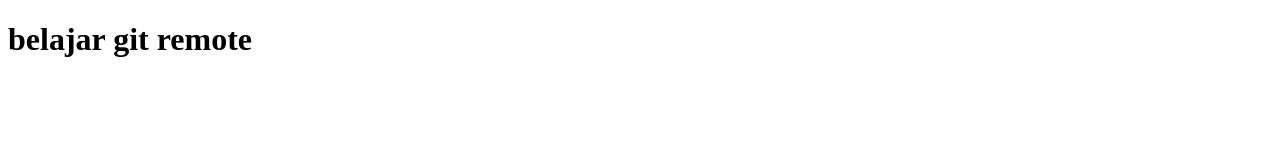
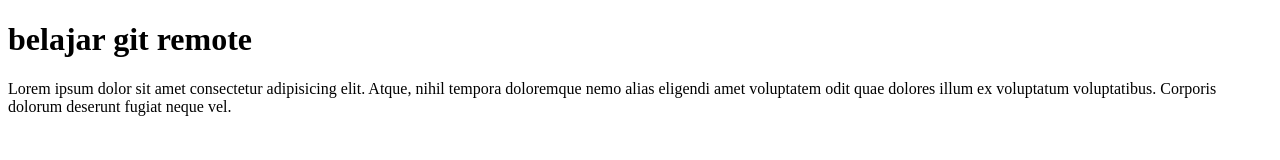
Before and after one commit to theomenn/git-remote-test, a plain HTML site: page index.html in a window 1280 px wide. Drawn offline with Linux system fonts and the light colour scheme.

Commit message:
menambahkan paragraf

```diff
--- a/index.html
+++ b/index.html
@@ -7,5 +7,6 @@
 </head>
 <body>
     <h1>belajar git remote</h1>
+    <p>Lorem ipsum dolor sit amet consectetur adipisicing elit. Atque, nihil tempora doloremque nemo alias eligendi amet voluptatem odit quae dolores illum ex voluptatum voluptatibus. Corporis dolorum deserunt fugiat neque vel.</p>
 </body>
 </html>
```
